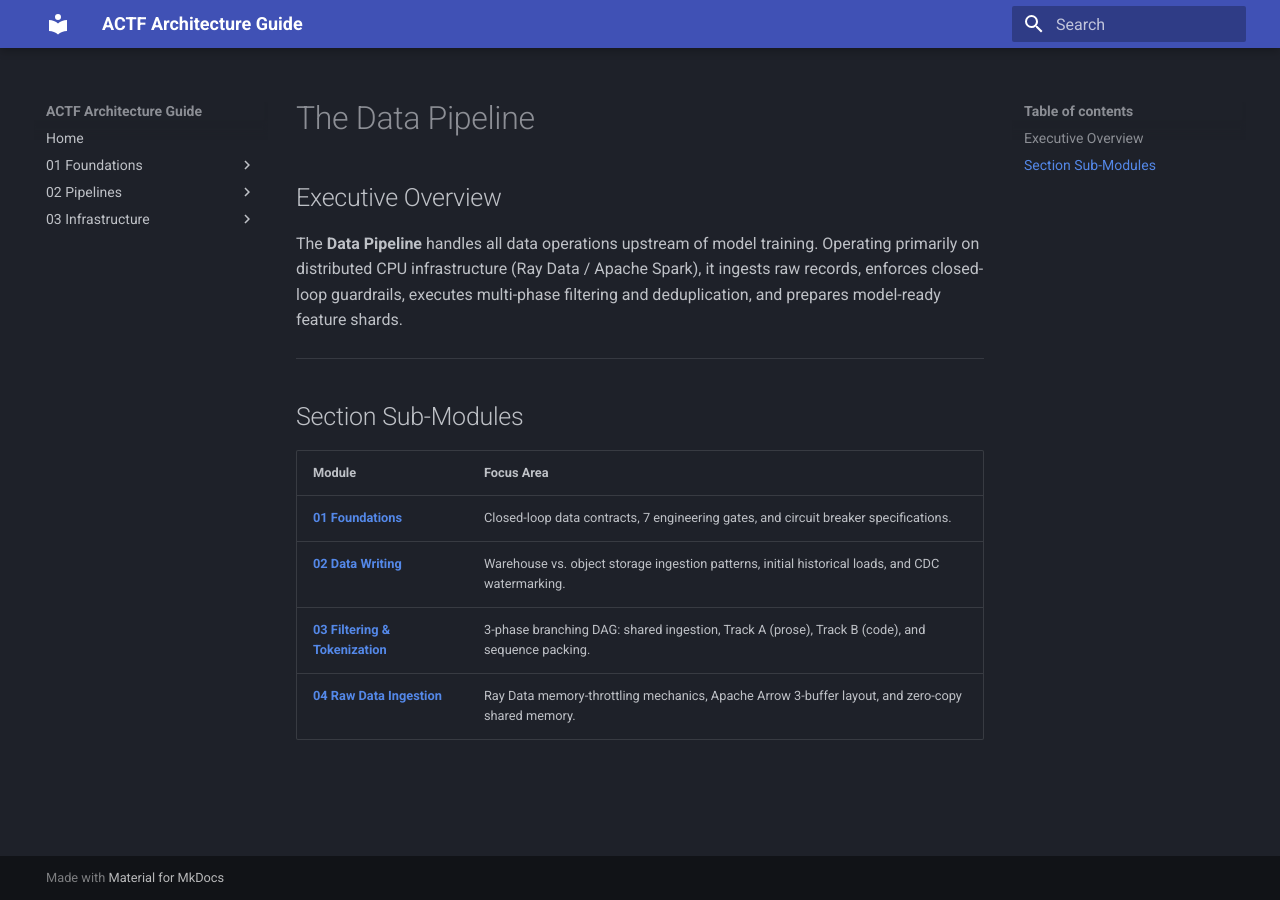
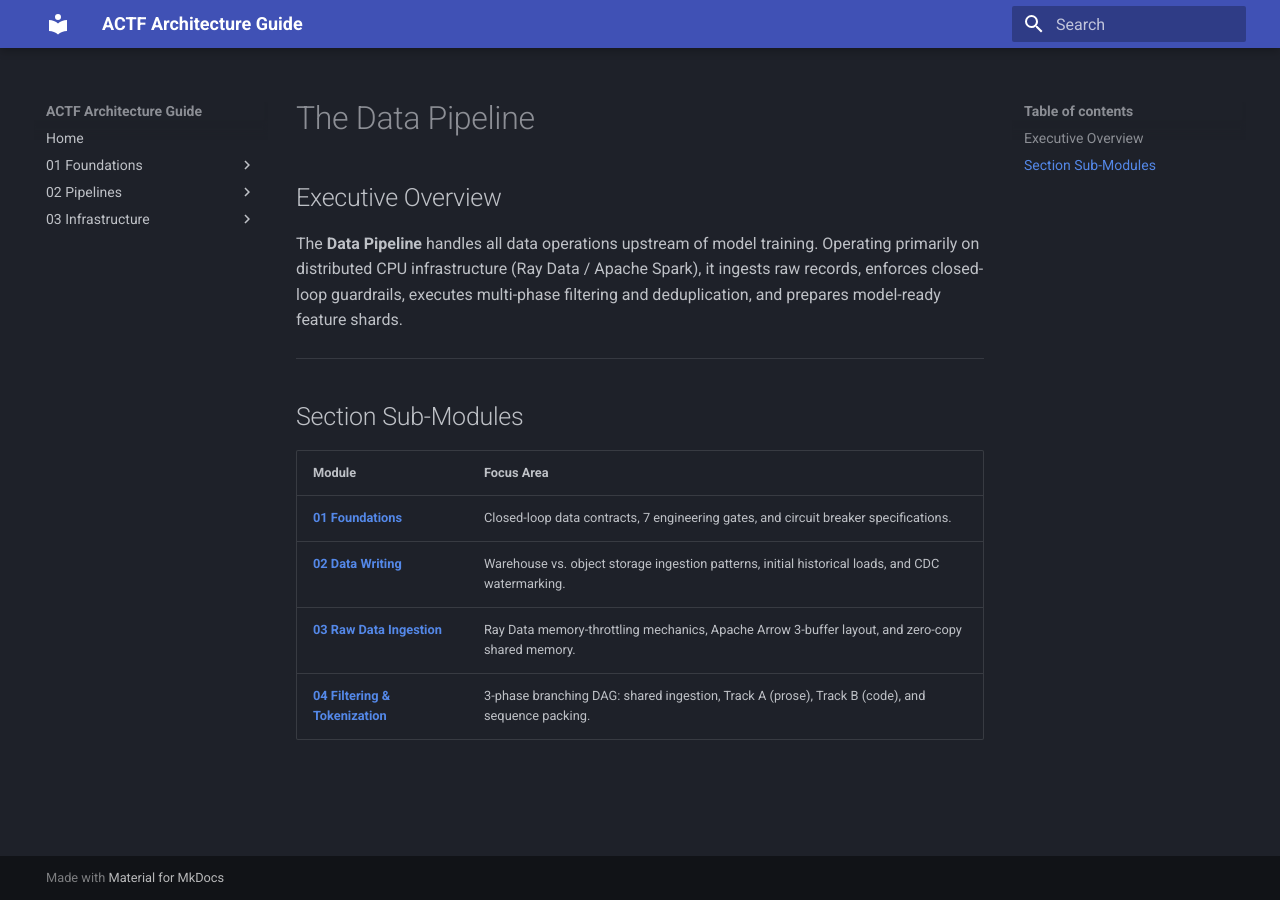
Before and after one commit to AdolphoIgor/actf-guide, an MkDocs documentation site: the page built from docs/02_pipelines/01_the_data_pipeline/index.md, in a window 1280 px wide. Built offline with MkDocs 1.6.1 and Material for MkDocs 9.7.7, drawn with Linux system fonts in a browser that asks for light colours.

Commit message:
fix: changed modules order

```diff
--- a/docs/02_pipelines/01_the_data_pipeline/index.md
+++ b/docs/02_pipelines/01_the_data_pipeline/index.md
@@ -11,5 +11,5 @@ The **Data Pipeline** handles all data operations upstream of model training. Op
 | :--- | :--- |
 | **[01 Foundations](01_foundations/index.md)** | Closed-loop data contracts, 7 engineering gates, and circuit breaker specifications. |
 | **[02 Data Writing](02_data_writing/index.md)** | Warehouse vs. object storage ingestion patterns, initial historical loads, and CDC watermarking. |
-| **[03 Filtering & Tokenization](03_filtering_and_tokenization/index.md)** | 3-phase branching DAG: shared ingestion, Track A (prose), Track B (code), and sequence packing. |
-| **[04 Raw Data Ingestion](04_raw_data_ingestion/index.md)** | Ray Data memory-throttling mechanics, Apache Arrow 3-buffer layout, and zero-copy shared memory. |
+| **[03 Raw Data Ingestion](03_raw_data_ingestion/index.md)** | Ray Data memory-throttling mechanics, Apache Arrow 3-buffer layout, and zero-copy shared memory. |
+| **[04 Filtering & Tokenization](04_filtering_and_tokenization/index.md)** | 3-phase branching DAG: shared ingestion, Track A (prose), Track B (code), and sequence packing. |
```
